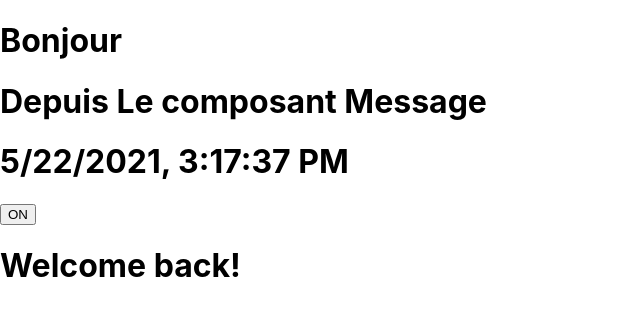
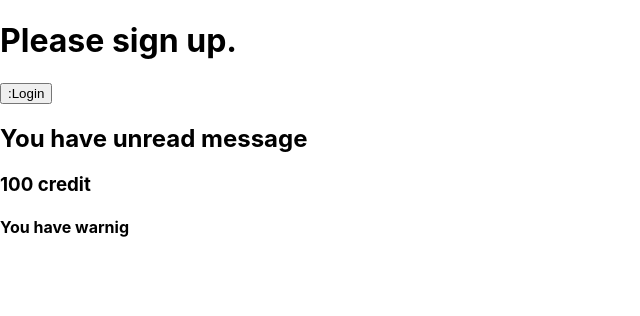
Before and after one commit to mouctare/guide-complet-react, a React (Create React App) app: page / in a window 1280 px wide. Shown: the top 316 px of the page, without its empty margins (0-640 px from the left). Built offline with nearby package versions, Linux system fonts and the light colour scheme.

Commit message:
Conditional redering suite

```diff
--- a/src/App.js
+++ b/src/App.js
@@ -1,17 +1,13 @@
 
 import './App.css';
-import Clock from './Clock';
-import Greeting from './Greeting';
-import  ToggleButton  from './ToggleButton';
-import Welcome from './Welcome';
+import LoginControl from './LoginControl';
+
 
 function App() {
  return(
    <div>
-   <Welcome message="Bonjour"/>
-   <Clock date={new Date()}/>
-   <ToggleButton/>
-   <Greeting/>
+
+   <LoginControl hasNewMessage={true} credit={100} hansWarning={true}/>
    </div>
  )
 
--- a/src/GuestGreeting.js
+++ b/src/GuestGreeting.js
@@ -3,7 +3,7 @@ import React from 'react'
 const GuestGreeting = () => {
     return (
         <div>
-            <h1>Welcome back!</h1>
+            <h1>Please sign up.</h1>
         </div>
     )
 }
--- /dev/null
+++ b/src/LoginButton.js
@@ -0,0 +1,9 @@
+import React from 'react'
+
+   function LoginButton(props) {
+    return (
+    <button onClick={props.onClick}>:Login</button>
+    )
+}
+
+export default LoginButton;
--- /dev/null
+++ b/src/LoginControl.js
@@ -0,0 +1,36 @@
+import React, { Component } from 'react'
+import Greeting from './Greeting';
+import LoginButton from './LoginButton';
+import LogoutButton from './LogoutButton';
+
+export default class LoginControl extends Component {
+    constructor(props) {
+        super(props);
+        this.state = { isLoggedIn: false }
+    }
+    handleLoginClick = () => {
+        this.setState({isLoggedIn: true})
+    }
+
+    handleLogoutClick = () => {
+        this.setState({isLoggedIn: false})
+    }
+    render() {
+        let button;
+        if(this.state.isLoggedIn) {
+            button = <LogoutButton onClick={this.handleLogoutClick}/>
+        }else {
+            button = <LoginButton onClick={this.handleLoginClick}/>
+        }
+        return (
+            <div>
+              <Greeting isLoggedIn={this.state.isLoggedIn}/>
+              {button}
+              {this.props.hasNewMessage && <h2>You have unread message</h2>}
+              {this.props.credit > 0 ?  <h3> {this.props.credit} credit </h3>: <h3>You have no credit</h3> }
+              {this.props.hansWarning ? <h4>You have warnig</h4> : null }
+
+            </div>
+        )
+    }
+}
--- /dev/null
+++ b/src/LogoutButton.js
@@ -0,0 +1,9 @@
+import React from 'react'
+
+   function LogoutButton(props) {
+    return (
+    <button onClick={props.onClick}>Logout</button>
+    )
+}
+
+export default LogoutButton;
```
